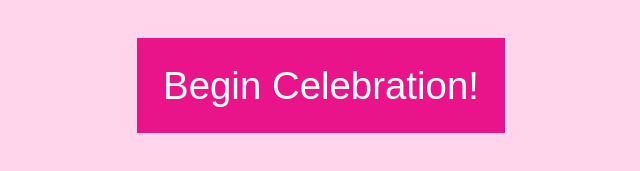
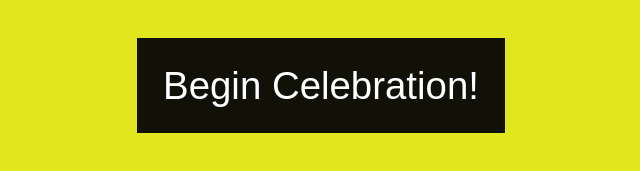
Before and after one commit to KizzyNeo/BirthdayCelebration, a plain HTML site: page index.html in a window 1280 px wide. Shown: the part 937-1108 px from the top of the page, without its empty margins (319-959 px from the left). Drawn offline with Linux system fonts and the light colour scheme.

Commit message:
Update body background color and button style

```diff
--- a/style.css
+++ b/style.css
@@ -4,7 +4,7 @@ body {
     justify-content: center;
     align-items: center;
     /* height: 100vh; */
-    background-color: #ffd5ec;
+    background-color: #e2e61f;
     /* overflow: hidden; */
     font-family: Arial;
 }
@@ -89,7 +89,7 @@ body {
 }
 #startBtn {
     font-size: 3vw;
-    background-color: #e91489;
+    background-color: #111108;
     border: none;
     /* border-width: 2vw;
     border-color: #e91489; */
```
